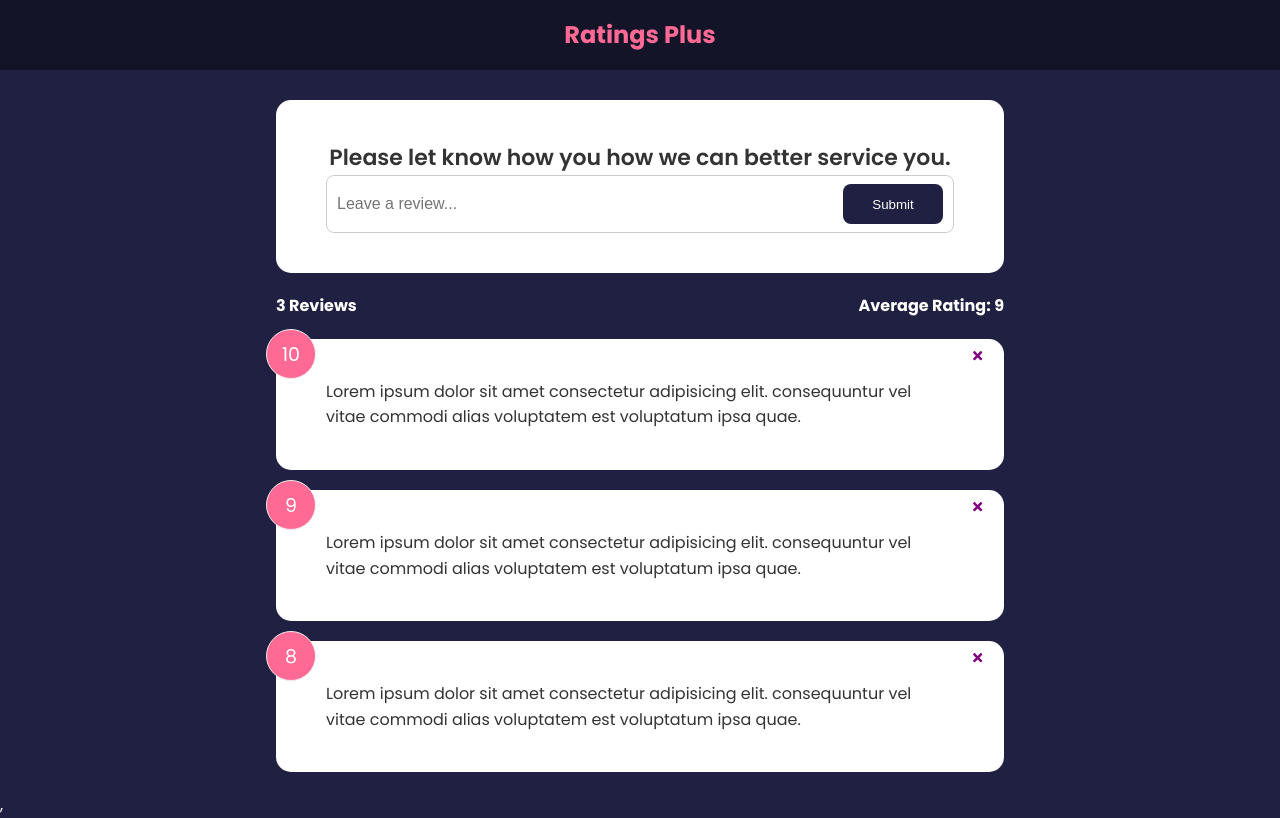
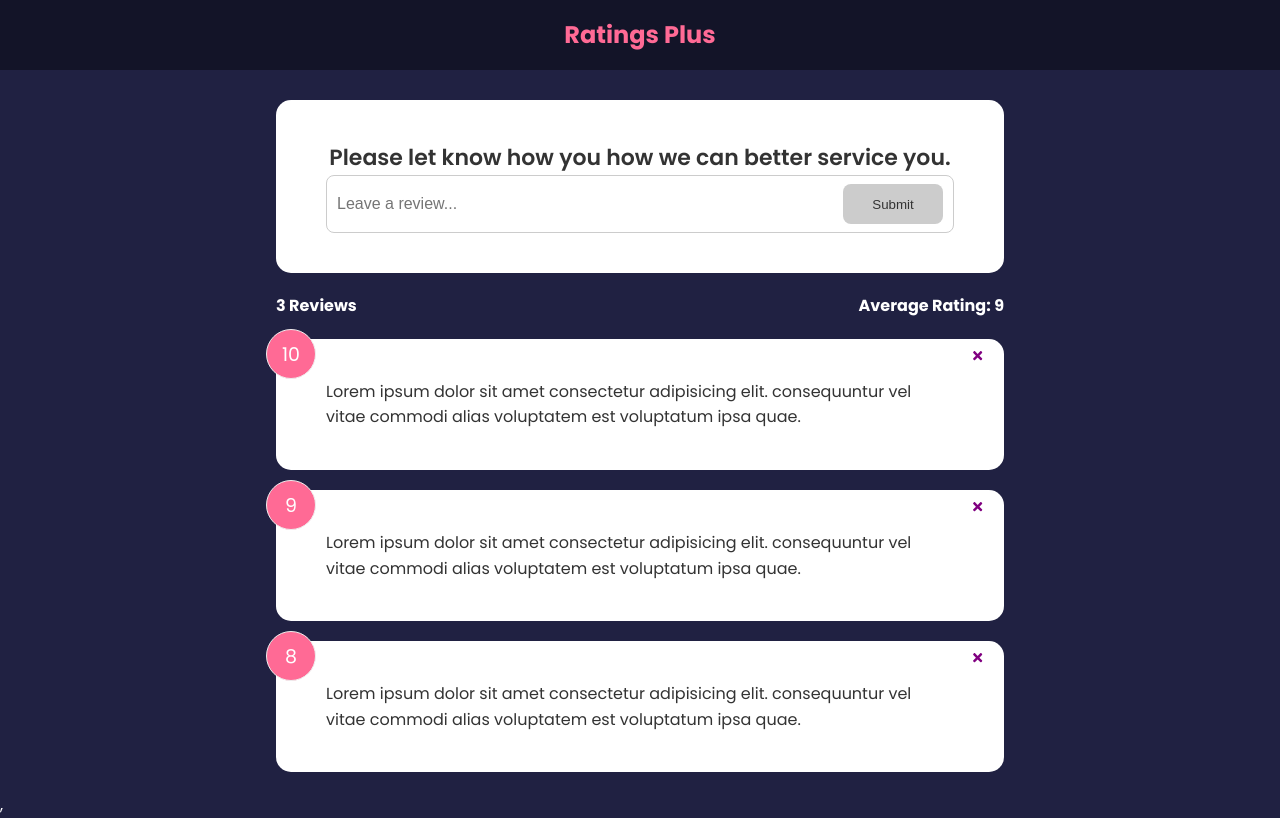
Before and after one commit to SheeloveDol/ratings-app-react, a React (Create React App) app: page / in a window 1280 px wide. Built offline with nearby package versions, Linux system fonts and the light colour scheme.

Commit message:
Implemented validation for a minimum of 15 chars

```diff
--- a/src/components/FeedbackForm.jsx
+++ b/src/components/FeedbackForm.jsx
@@ -6,9 +6,24 @@ import Button from './shared/Button'
 function FeedbackForm() {
   // Creating a default state for our form
   const [texts, setTexts] = useState('')
+  const [btnDisabled, setBtnDisabled] = useState(true)
+  const [message, setMessage] = useState('')
 
-  // This function allows up to capture the changes in our input field and set it as the new state(Texts)
+  // This function allows up to capture the changes in our input field and set it as the new state()
   const handleTextChange = (e) => {
+
+    // Validation for a minimum of 15 characters before being able to submit a rating
+    if (texts === '') {
+      setBtnDisabled(true)
+      setMessage(null)
+    } else if (texts !== '' && texts.trim().length <= 15) {
+      setMessage('A Review must be a minimum of 15 characters')
+      setBtnDisabled(true)
+    } else {
+      setMessage(null)
+      setBtnDisabled(false)
+    }
+
     setTexts(() => e.target.value)
   }
 
@@ -19,8 +34,9 @@ function FeedbackForm() {
         {/* ToDo --- rating select component */}
         <div className="input-group">
           <input type="text" placeholder='Leave a review...' onChange={handleTextChange} value={texts} />
-          <Button type='submit' >Submit</Button>
+          <Button type='submit' isDisabled={btnDisabled} >Submit</Button>
         </div>
+        {message && <div className='message'>{message}</div>}
       </form>
     </Card>
   )
--- a/src/components/FeedbackList.jsx
+++ b/src/components/FeedbackList.jsx
@@ -7,7 +7,7 @@ function FeedbackList({ data, handleDelete }) {
 
   // This is in case we have no data as our default state
   if (!data || data.length === 0) {
-    return <p>Sorry, we dont have any feedback as of yet.</p>
+    return <p>Sorry, we dont have any ratings as of yet.</p>
   }
 
   return (
--- a/src/components/shared/Button.jsx
+++ b/src/components/shared/Button.jsx
@@ -5,7 +5,7 @@ import PropTypes from 'prop-types'
 
 function Button({ isDisabled, children, version, type  }) {
   return (
-    <button type={type} disable={isDisabled} className={`btn btn-${version}`}>
+    <button type={type} disabled={isDisabled} className={`btn btn-${version}`}>
       {children}
     </button>
   )
```
